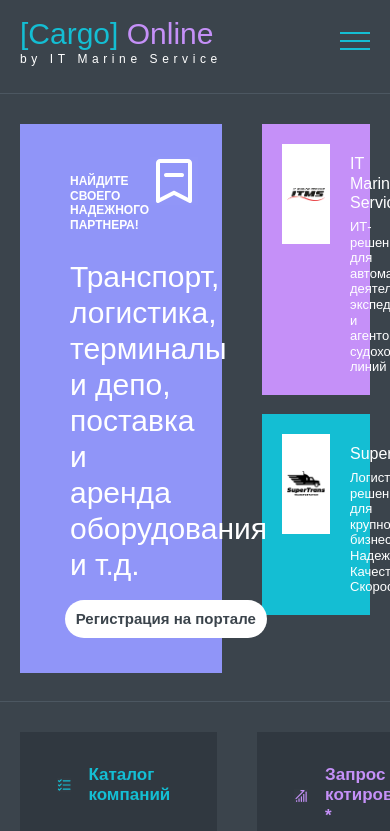
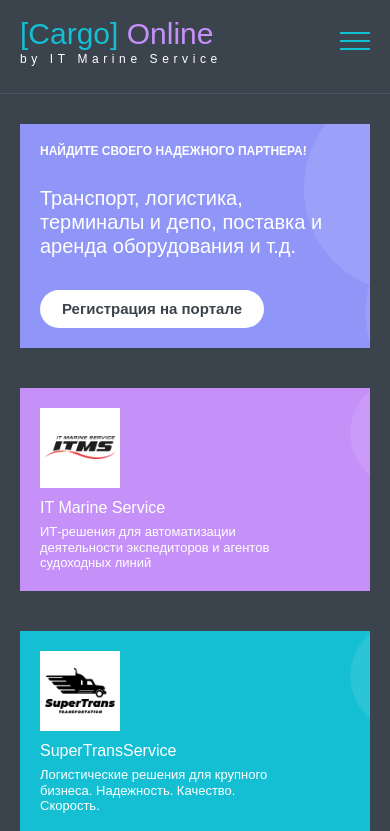
Before and after one commit to Vlad-95/itms, a website: page index.html in a window 390 px wide. Shown: the top 831 px of the page. Drawn offline with Linux system fonts and the light colour scheme; a web font is replaced by a local one.

Commit message:
intro adaptive

```diff
--- a/less/sections/intro.less
+++ b/less/sections/intro.less
@@ -14,7 +14,6 @@
             position: relative;
             padding: 50px 50px 90px;
             height: 100%;
-        }
 
             .bg {
                 position: absolute;
@@ -76,6 +75,7 @@
                 bottom: 35px;
             }
         }
+    }
 
     &__side {
         width: 31%;
@@ -112,11 +112,11 @@
                 align-items: center;
                 background-color: @white;
                 padding: 5px;
+                margin-right: 20px;
             }
 
             .text {
-                width: calc(100% - 100px);
-                padding-left: 20px;
+                width: calc(100% - 120px);
 
                 .name {
                     font-size: 16px;
@@ -134,3 +134,130 @@
         }
     }
 }
+
+@media screen and (max-width: 1200px) {
+    .intro {
+        &__side {
+            .banner {
+                .image {
+                    width: 80px;
+                    height: 80px;
+                }
+            }
+        }
+    }
+}
+
+@media screen and (max-width: 992px) {
+    .intro {
+        &__wrap {
+            display: block;
+        }
+
+        &__main {
+            width: 100%;
+            padding-right: 0;
+
+            .banner {
+                padding: 30px 30px 90px;
+
+                .icon {
+                    top: 25px;
+                    right: 20px;
+                }
+
+                .name {
+                    font-size: 24px;
+                }
+
+                .link {
+                    left: 30px;
+                    bottom: 20px;
+                }
+            }
+        }
+
+        &__side {
+            width: calc(100% + 40px);
+            display: flex;
+            margin: 40px -20px 0;
+
+            .banner {
+                margin: 0 20px;
+                width: calc((100% / 2) - 40px);
+
+                &:not(:last-of-type) {
+                    margin-bottom: 0;
+                }
+            }
+        }
+    }
+}
+
+@media screen and (max-width: 768px) {
+    .intro {
+
+        &__main {
+            .banner {
+                padding: 20px 20px 90px;
+
+                .icon {
+                    top: 20px;
+                    right: 10px;
+
+                    svg {
+                        width: 40px;
+                        height: 40px;
+                    }
+                }
+
+                .link {
+                    left: 20px;
+                    bottom: 20px;
+                }
+            }
+        }
+
+        &__side {
+            display: block;
+            width: 100%;
+            margin: 40px 0 0;
+
+            .banner {
+                margin: 0;
+                width: 100%;
+
+                &:not(:last-of-type) {
+                    margin-bottom: 40px;
+                }
+            }
+        }
+    }
+}
+
+@media screen and (max-width: 576px) {
+    .intro {
+        &__main {
+            .banner {
+                .icon {
+                    display: none;
+                }
+
+                .name {
+                    font-size: 20px;
+                }
+            }
+        }
+
+        &__side {
+            .banner {
+                flex-wrap: wrap;
+
+                .text {
+                    min-width: 240px;
+                }
+            }
+
+        }
+    }
+}
```
Also changed, not shown: css/style.css, 1 other file. Lines whose indentation alone changed are shown as unchanged.
